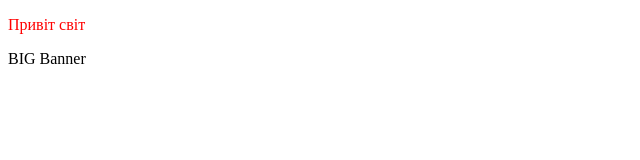
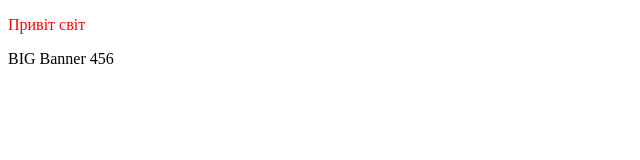
Before and after one commit to mario880001/itvdn-js-course, a plain HTML site: page Lesson 1/index.html in a window 1280 px wide. Shown: the full height of the page, 0-640 px from the left. Drawn offline with Linux system fonts and the light colour scheme.

Commit message:
banner added 456

```diff
--- a/Lesson 1/index.html
+++ b/Lesson 1/index.html
@@ -8,6 +8,6 @@
 </head>
 <body>
     <p>Привіт світ</p>
-    <div>BIG Banner</div>
+    <div>BIG Banner 456</div>
 </body>
 </html>
```
